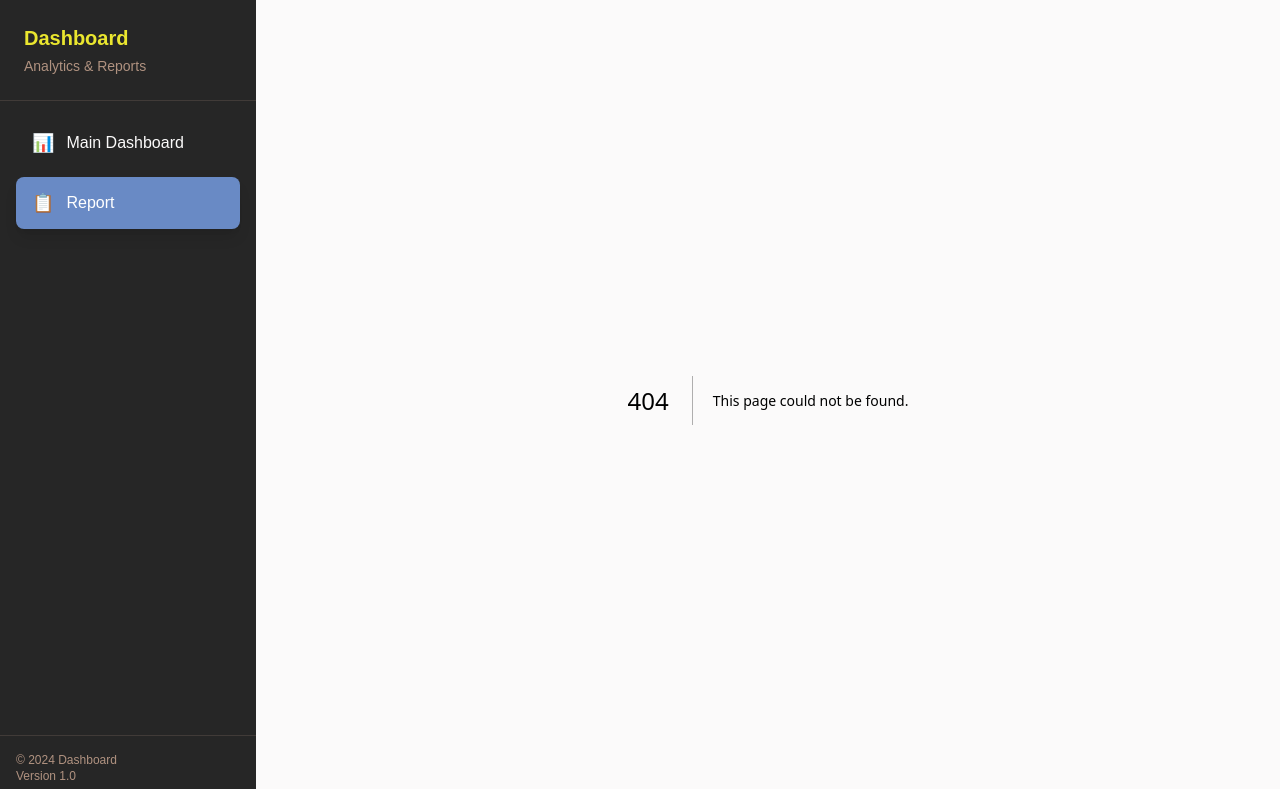
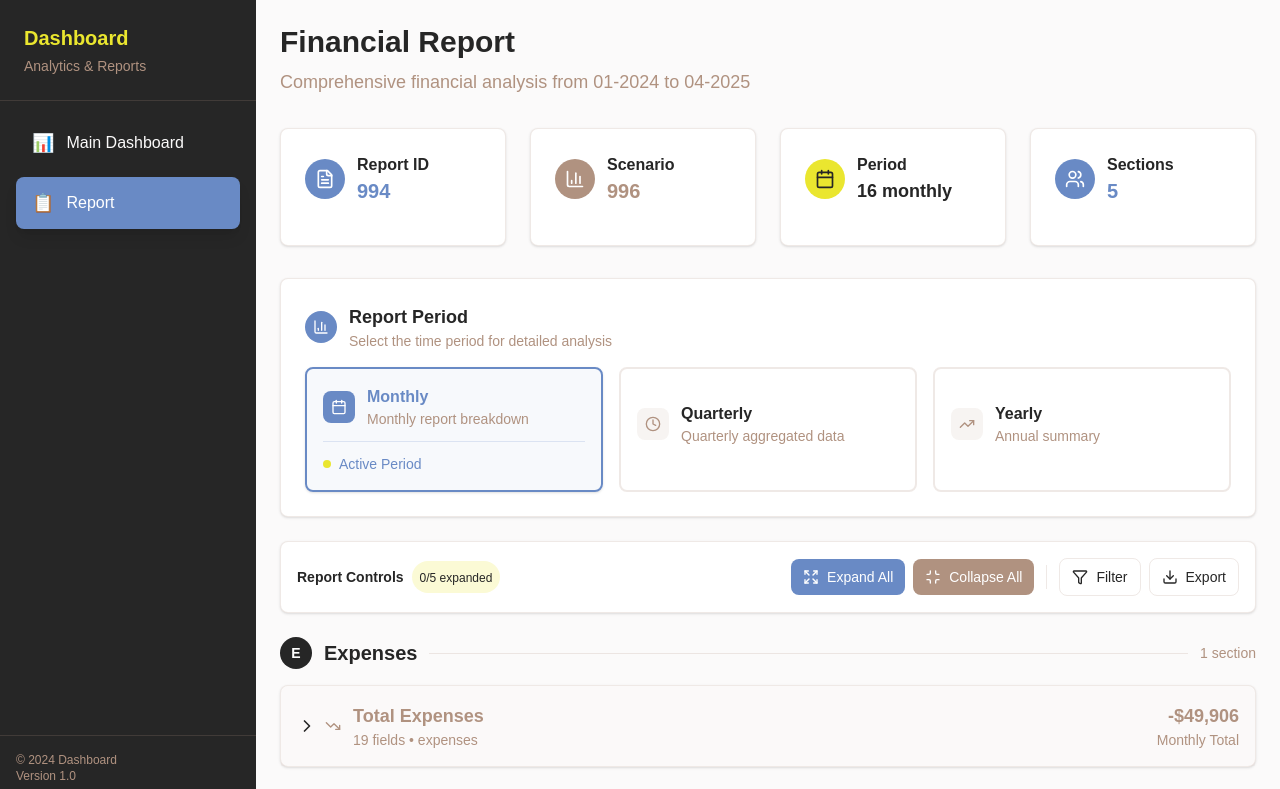
Before and after one commit to HassanKourani/dashbaord-kudwa, a Next.js app: page /report in a window 1280 px wide. Before the commit this address had no page. Shown: the top 789 px of the page. Built offline with nearby package versions, Linux system fonts and the light colour scheme.

Commit message:
feat: add report page with filtering and visualization

```diff
--- /dev/null
+++ b/src/app/report/page.tsx
@@ -0,0 +1,275 @@
+"use client";
+
+import { useState, useEffect } from "react";
+import {
+  ReportData,
+  ReportPeriodType,
+  loadReportData,
+  generateDateLabels,
+} from "@/app/utils/reportDataLoader";
+import ReportPeriodSelector from "@/app/components/report/ReportPeriodSelector";
+import ReportItem from "@/app/components/report/ReportItem";
+import ReportControls from "@/app/components/report/ReportControls";
+import {
+  Loader2,
+  AlertCircle,
+  FileText,
+  BarChart3,
+  Calendar,
+  Users,
+} from "lucide-react";
+
+export default function Report() {
+  const [selectedPeriod, setSelectedPeriod] =
+    useState<ReportPeriodType>("monthly");
+  const [data, setData] = useState<ReportData | null>(null);
+  const [loading, setLoading] = useState(true);
+  const [error, setError] = useState<string | null>(null);
+  const [expandedSections, setExpandedSections] = useState<Set<number>>(
+    new Set()
+  );
+
+  useEffect(() => {
+    const fetchData = async () => {
+      try {
+        setLoading(true);
+        setError(null);
+        const reportData = await loadReportData();
+        setData(reportData);
+      } catch (err) {
+        setError("Failed to load report data. Please try again.");
+        console.error("Error loading report data:", err);
+      } finally {
+        setLoading(false);
+      }
+    };
+
+    fetchData();
+  }, []);
+
+  if (loading) {
+    return (
+      <div className="p-6 flex items-center justify-center min-h-[400px]">
+        <div className="text-center">
+          <Loader2 className="w-8 h-8 animate-spin text-[#698AC5] mx-auto mb-4" />
+          <p className="text-[#B09280]">Loading report data...</p>
+        </div>
+      </div>
+    );
+  }
+
+  if (error) {
+    return (
+      <div className="p-6">
+        <div className="bg-white rounded-lg shadow-sm border border-[#B09280]/20 p-6">
+          <div className="flex items-center gap-3 text-[#B09280]">
+            <AlertCircle className="w-6 h-6" />
+            <div>
+              <h3 className="font-semibold">Error Loading Report</h3>
+              <p className="text-sm mt-1">{error}</p>
+            </div>
+          </div>
+        </div>
+      </div>
+    );
+  }
+
+  if (!data) {
+    return (
+      <div className="p-6">
+        <div className="bg-white rounded-lg shadow-sm border border-[#B09280]/20 p-6">
+          <p className="text-[#B09280]">No report data available</p>
+        </div>
+      </div>
+    );
+  }
+
+  const dateLabels = generateDateLabels(
+    data.reportResult.startingDate,
+    data.reportResult.endingDate,
+    selectedPeriod
+  );
+
+  // Group sections by type for better organization
+  const sectionsByType = data.reportResult.profitnLoss.reduce(
+    (acc, section) => {
+      if (!acc[section.type]) {
+        acc[section.type] = [];
+      }
+      acc[section.type].push(section);
+      return acc;
+    },
+    {} as Record<string, typeof data.reportResult.profitnLoss>
+  );
+
+  const getSectionTypeLabel = (type: string) => {
+    switch (type) {
+      case "expenses":
+        return "Expenses";
+      case "costOfSales":
+        return "Cost of Sales";
+      case "revenues":
+        return "Revenues";
+      default:
+        return type.charAt(0).toUpperCase() + type.slice(1);
+    }
+  };
+
+  const handleExpandAll = () => {
+    const allSectionIds =
+      data?.reportResult.profitnLoss.map((section) => section.id) || [];
+    setExpandedSections(new Set(allSectionIds));
+  };
+
+  const handleCollapseAll = () => {
+    setExpandedSections(new Set());
+  };
+
+  return (
+    <div className="p-6">
+      <div className="mb-8">
+        <h1 className="text-3xl font-bold text-[#262626] mb-2">
+          Financial Report
+        </h1>
+        <p className="text-[#B09280] text-lg">
+          Comprehensive financial analysis from {data.reportResult.startingDate}{" "}
+          to {data.reportResult.endingDate}
+        </p>
+      </div>
+
+      <div className="grid grid-cols-1 md:grid-cols-4 gap-6 mb-8">
+        <div className="bg-white rounded-lg shadow-sm border border-[#B09280]/20 p-6">
+          <div className="flex items-center gap-3 mb-4">
+            <div className="w-10 h-10 bg-[#698AC5] rounded-full flex items-center justify-center">
+              <FileText className="w-5 h-5 text-white" />
+            </div>
+            <div>
+              <h3 className="font-semibold text-[#262626]">Report ID</h3>
+              <p className="text-xl font-bold text-[#698AC5]">
+                {data.reportResult.id}
+              </p>
+            </div>
+          </div>
+        </div>
+
+        <div className="bg-white rounded-lg shadow-sm border border-[#B09280]/20 p-6">
+          <div className="flex items-center gap-3 mb-4">
+            <div className="w-10 h-10 bg-[#B09280] rounded-full flex items-center justify-center">
+              <BarChart3 className="w-5 h-5 text-white" />
+            </div>
+            <div>
+              <h3 className="font-semibold text-[#262626]">Scenario</h3>
+              <p className="text-xl font-bold text-[#B09280]">
+                {data.reportResult.scenarioId}
+              </p>
+            </div>
+          </div>
+        </div>
+
+        <div className="bg-white rounded-lg shadow-sm border border-[#B09280]/20 p-6">
+          <div className="flex items-center gap-3 mb-4">
+            <div className="w-10 h-10 bg-[#EAE62F] rounded-full flex items-center justify-center">
+              <Calendar className="w-5 h-5 text-[#262626]" />
+            </div>
+            <div>
+              <h3 className="font-semibold text-[#262626]">Period</h3>
+              <p className="text-lg font-bold text-[#262626]">
+                {dateLabels.length} {selectedPeriod}
+              </p>
+            </div>
+          </div>
+        </div>
+
+        <div className="bg-white rounded-lg shadow-sm border border-[#B09280]/20 p-6">
+          <div className="flex items-center gap-3 mb-4">
+            <div className="w-10 h-10 bg-[#698AC5] rounded-full flex items-center justify-center">
+              <Users className="w-5 h-5 text-white" />
+            </div>
+            <div>
+              <h3 className="font-semibold text-[#262626]">Sections</h3>
+              <p className="text-xl font-bold text-[#698AC5]">
+                {data.reportResult.profitnLoss.length}
+              </p>
+            </div>
+          </div>
+        </div>
+      </div>
+
+      <ReportPeriodSelector
+        selectedPeriod={selectedPeriod}
+        onPeriodChange={setSelectedPeriod}
+      />
+
+      <ReportControls
+        onExpandAll={handleExpandAll}
+        onCollapseAll={handleCollapseAll}
+        totalSections={data.reportResult.profitnLoss.length}
+        expandedSections={expandedSections.size}
+      />
+
+      <div className="space-y-6">
+        {Object.entries(sectionsByType).map(([type, sections]) => (
+          <div key={type} className="space-y-4">
+            <div className="flex items-center gap-3 mb-4">
+              <div className="w-8 h-8 bg-[#262626] rounded-full flex items-center justify-center">
+                <span className="text-white text-sm font-bold">
+                  {getSectionTypeLabel(type).charAt(0)}
+                </span>
+              </div>
+              <h2 className="text-xl font-semibold text-[#262626]">
+                {getSectionTypeLabel(type)}
+              </h2>
+              <div className="flex-1 h-px bg-[#B09280]/20"></div>
+              <span className="text-sm text-[#B09280]">
+                {sections.length} section{sections.length !== 1 ? "s" : ""}
+              </span>
+            </div>
+
+            {sections.map((section) => (
+              <ReportItem
+                key={section.id}
+                section={section}
+                period={selectedPeriod}
+                dateLabels={dateLabels}
+                startDate={data.reportResult.startingDate}
+                endDate={data.reportResult.endingDate}
+                isExpanded={expandedSections.has(section.id)}
+                onToggleExpanded={(sectionId: number, isExpanded: boolean) => {
+                  const newExpanded = new Set(expandedSections);
+                  if (isExpanded) {
+                    newExpanded.add(sectionId);
+                  } else {
+                    newExpanded.delete(sectionId);
+                  }
+                  setExpandedSections(newExpanded);
+                }}
+              />
+            ))}
+          </div>
+        ))}
+      </div>
+
+      <div className="mt-8 bg-white rounded-lg shadow-sm border border-[#B09280]/20 p-6">
+        <div className="flex items-center justify-between">
+          <div>
+            <h3 className="text-lg font-semibold text-[#262626] mb-1">
+              Report Status
+            </h3>
+            <p className="text-[#B09280]">
+              Generated on{" "}
+              {new Date(data.reportResult.createdAt).toLocaleDateString()}
+            </p>
+            <p className="text-sm text-[#B09280]">
+              Last updated:{" "}
+              {new Date(data.reportResult.updatedAt).toLocaleDateString()}
+            </p>
+          </div>
+          <div className="flex items-center gap-2">
+            <div className="w-3 h-3 bg-[#EAE62F] rounded-full"></div>
+            <span className="text-sm text-[#B09280]">Interactive Report</span>
+          </div>
+        </div>
+      </div>
+    </div>
+  );
+}
```
